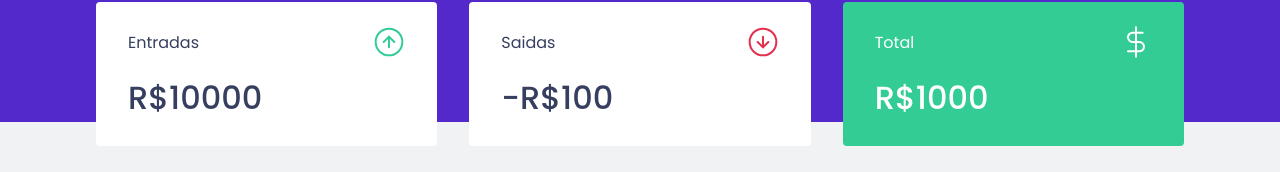
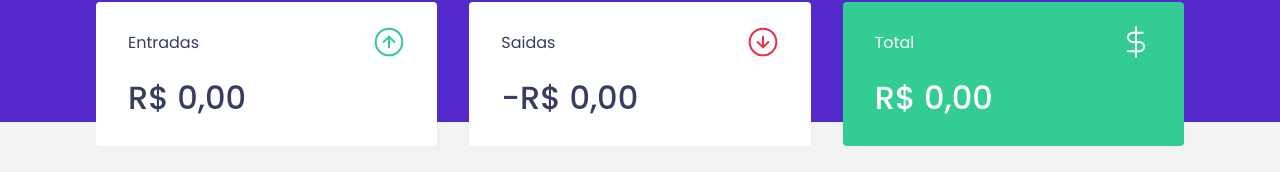
Before and after one commit to amandaduuaarte/dtMoney-ReactJS, a React (Create React App) app: page / in a window 1280 px wide. Shown: the part 150-322 px from the top of the page. Built offline with nearby package versions, Linux system fonts and the light colour scheme; no server answers; what miragejs would draw is missing.

Commit message:
Finalizando o projeto

```diff
--- a/src/App.tsx
+++ b/src/App.tsx
@@ -1,7 +1,7 @@
 import { useState } from "react";
 import { Dashboard } from "./components/Dashboard/index";
 import { Header } from "./components/Header/index";
-import {TransactionsProvider, TransactionsContext} from './TransactionsContext';
+import {TransactionsProvider} from './hooks/useTransactions';
 import Modal from 'react-modal';
 import { GlobalStyle } from "./styles/global";
 import { NewTransactionModal } from "./components/newTransactionModal";
--- a/src/components/Summary/index.tsx
+++ b/src/components/Summary/index.tsx
@@ -1,11 +1,34 @@
-import {useContext} from 'react'
+
 import {Container} from './styles';
 import incomeImg from '../../assets/income.svg';
 import outcomeImg from '../../assets/outcome.svg';
 import totalImg from '../../assets/total.svg';
-import { TransactionsContext } from '../../TransactionsContext';
+import { useTransactions } from '../../hooks/useTransactions';
 export function Summary (){
-  const {transactions} = useContext(TransactionsContext)
+  const {transactions} = useTransactions();
+
+  //const totalDeposit = transactions.reduce((acc, transaction) =>{
+  // if(transaction.type === 'deposit'){
+   //    return acc + transaction.amount;
+   // }
+
+   // return acc
+//  }, 0 )
+
+const summary = transactions.reduce((acc, transaction) =>{
+  if (transaction.type === 'deposit'){
+    acc.deposit += transaction.amount;
+    acc.total += transaction.amount;
+  }else {
+    acc.withdraw += transaction.amount;
+    acc.total -= transaction.amount;
+  }
+  return acc
+}, {
+  deposit: 0,
+  withdraw: 0,
+  total:0,
+})
 
   console.log(transactions)
   return(
@@ -15,21 +38,36 @@
          <p> Entradas</p>
          <img src={incomeImg} alt="Entradas icon"/>
        </header>
-       <strong> R$10000 </strong>
+       <strong>
+       {new Intl.NumberFormat('pt-BR',{
+              style:'currency',
+              currency:'BRL'
+            }).format(summary.deposit )}
+        </strong>
      </div>
      <div>
        <header>
          <p> Saidas</p>
          <img src={outcomeImg} alt="Saidas icon"/>
        </header>
-       <strong>-R$100 </strong>
+       <strong>
+         -
+       {new Intl.NumberFormat('pt-BR',{
+              style:'currency',
+              currency:'BRL'
+            }).format(summary.withdraw )} </strong>
      </div>
      <div>
        <header>
          <p> Total</p>
          <img src={totalImg} alt="Total"/>
        </header>
-       <strong>R$1000 </strong>
+       <strong>
+       {new Intl.NumberFormat('pt-BR',{
+              style:'currency',
+              currency:'BRL'
+            }).format(summary.total )}
+       </strong>
      </div>
    </Container>
   )
--- a/src/components/TransactionsTable/index.tsx
+++ b/src/components/TransactionsTable/index.tsx
@@ -1,9 +1,8 @@
 import { Container } from "./styles";
-import {useContext } from "react";
-import { TransactionsContext } from "../../TransactionsContext";
+import { useTransactions } from "../../hooks/useTransactions";
 
 export function TrasanctionsTable (){
-  const {transactions} = useContext(TransactionsContext);
+  const {transactions} = useTransactions();
 
   return(
     <Container>
--- a/src/components/newTransactionModal/index.tsx
+++ b/src/components/newTransactionModal/index.tsx
@@ -1,9 +1,9 @@
-import { FormEvent, useState, useContext } from 'react';
+import { FormEvent, useState } from 'react';
 import Modal from 'react-modal';
 import closeImg from '../../assets/close.svg';
 import incomeImg from '../../assets/income.svg';
 import outcomeImg from '../../assets/outcome.svg';
-import { TransactionsContext} from '../../TransactionsContext';
+import { useTransactions } from '../../hooks/useTransactions';
 import { Container, TransactionTypeContainer, RadioBox } from './styles';
 
 
@@ -12,7 +12,7 @@
   onRequestClose: ()=> void //Function que não retorna nada;
 }
 export function NewTransactionModal ({ isOpen, onRequestClose}:NewTransactionModalProps) {
-  const {createTransaction} = useContext(TransactionsContext);
+  const {createTransaction} = useTransactions();
 
   const [title, setTitle] =useState('');
   const [category, setCategory] = useState('');
--- a/src/TransactionsContext.tsx
+++ b/src/hooks/useTransactions.tsx
@@ -1,5 +1,5 @@
-import{createContext,useState,useEffect} from 'react';
-import { api } from './services/api';
+import{createContext,useState,useEffect, useContext} from 'react';
+import { api } from '../services/api';
 
 interface Transaction {
   id:number;
@@ -20,7 +20,7 @@
   transactions: Transaction[];
   createTransaction: (transactions:TransactionInput) => Promise<void>;
 }
-export const TransactionsContext = createContext<TransactionContextData>(
+ const TransactionsContext = createContext<TransactionContextData>(
   {} as TransactionContextData
   );
 
@@ -52,3 +52,9 @@
     </TransactionsContext.Provider>
   )
 }
+
+export function useTransactions(){
+  const context = useContext(TransactionsContext)
+
+  return context
+}
--- a/src/index.tsx
+++ b/src/index.tsx
@@ -11,14 +11,6 @@
 
     server.db.loadData ({
     transactions:[
-    {
-      id:1,
-      title:"Casa",
-      type:'withdraw',
-      category:'Pagamento do aluguel',
-      amount:1200,
-      createdAt:new Date('2021-12-20 20:08:00'),
-    }
   ]
   })
   },
```
